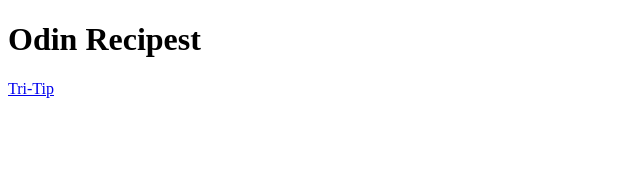
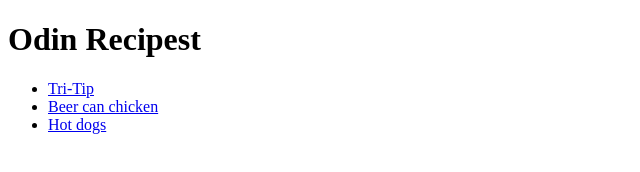
Before and after one commit to pittmanar/odin-recipes, a plain HTML site: page index.html in a window 1280 px wide. Shown: the whole page, without its empty margins (0-640 px from the left). Drawn offline with Linux system fonts and the light colour scheme.

Commit message:
finished

```diff
--- a/index.html
+++ b/index.html
@@ -10,7 +10,14 @@
 
 <body>
     <h1>Odin Recipest</h1>
-    <a href="./recipes/Tri-Tip.html">Tri-Tip</a>
+    <ul>
+        <li> <a href="./recipes/Tri-Tip.html">Tri-Tip</a></li>
+        <li><a href="./recipes/Beer_can_chicken.html">Beer can chicken</a></li>
+        <li> <a href="./recipes/Hot_dogs.html">Hot dogs</a></li>
+    </ul>
+
+
+
 </body>
 
 </html>
```
